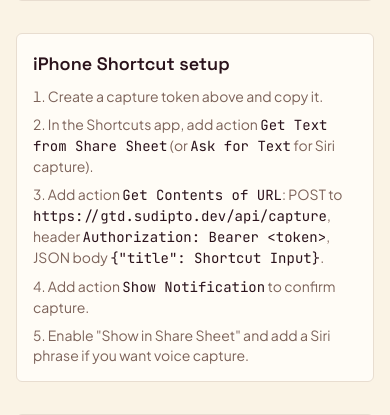
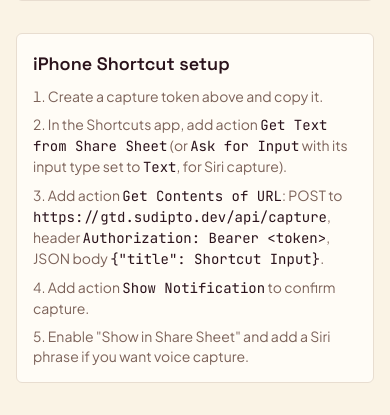
Before and after one commit to coderdipto/gtd, a Django app: page /settings/ in a window 390 px wide. Shown: the part 400-815 px from the top of the page. Run offline with Django 5.2, Linux system fonts and the light colour scheme; the visitor is signed in with stand-in values (Sample User, id 1); data that the repository does not hold is empty; parts of the project's set-up code (start-up, migrations or seed data) failed here and were passed over; some libraries are stand-ins or nearby versions.

Commit message:
Fix iPhone Shortcut copy: action is "Ask for Input", not "Ask for Text"
iOS Shortcuts has no "Ask for Text" action; the Siri-capture path uses
"Ask for Input" with its input type set to Text. Correct the Settings-page
setup instructions accordingly.

Co-Authored-By: Claude Opus 4.8 <noreply@anthropic.com>

```diff
--- a/core/templates/core/settings.html
+++ b/core/templates/core/settings.html
@@ -31,7 +31,7 @@
     <h2 class="font-display font-semibold text-lg mb-2">iPhone Shortcut setup</h2>
     <ol class="list-decimal list-inside text-sm space-y-2 text-ink-soft">
       <li>Create a capture token above and copy it.</li>
-      <li>In the Shortcuts app, add action <span class="font-mono text-ink">Get Text from Share Sheet</span> (or <span class="font-mono text-ink">Ask for Text</span> for Siri capture).</li>
+      <li>In the Shortcuts app, add action <span class="font-mono text-ink">Get Text from Share Sheet</span> (or <span class="font-mono text-ink">Ask for Input</span> with its input type set to <span class="font-mono text-ink">Text</span>, for Siri capture).</li>
       <li>Add action <span class="font-mono text-ink">Get Contents of URL</span>: POST to
         <span class="font-mono text-ink">https://gtd.sudipto.dev/api/capture</span>,
         header <span class="font-mono text-ink">Authorization: Bearer &lt;token&gt;</span>,
```
